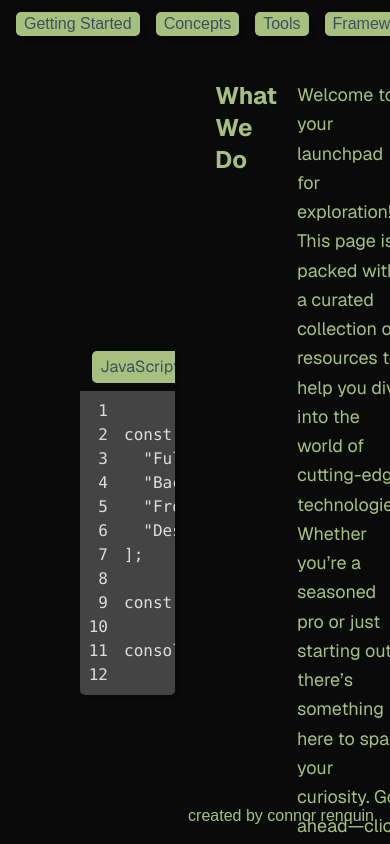
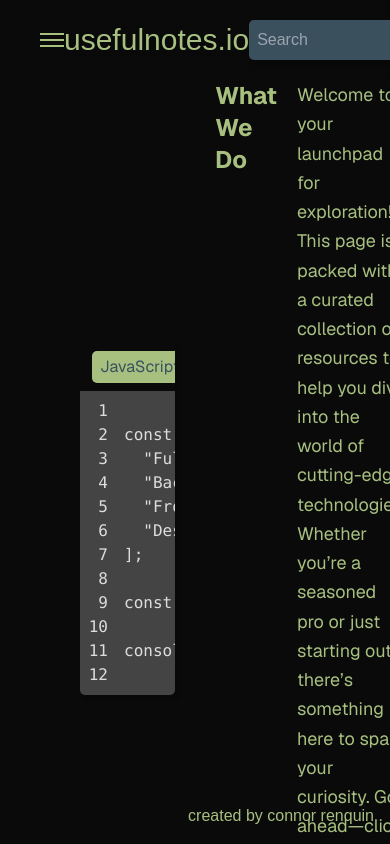
Before and after one commit to RealMrRabbit/usefulnotes.io, a Next.js app: page / in a window 390 px wide. Shown: the top 844 px of the page. Built offline with nearby package versions, Linux system fonts and the light colour scheme.

Commit message:
hamburger menu

```diff
--- a/app/components/nav-bar.tsx
+++ b/app/components/nav-bar.tsx
@@ -1,21 +1,39 @@
+'use client';
+
+import { useState } from "react";
 import Button from "./button";
 import Logo from "./logo";
 import Search from "./search";
 import SocialLinks from "./social-links";
 
 export default function NavBar() {
+  const [menuOpen, setMenuOpen] = useState(false);
+
   return (
-    <div className="fixed left-0 w-full h-12 flex items-center justify-between px-4 z-50 bg-gradient-to-b from-background to-transparent">
+    <div className="fixed left-0 w-full h-12 flex items-center justify-between p-10 z-50 bg-gradient-to-b from-background to-transparent">
       {/* Left: Logo */}
 
+      {/* Hamburger Menu Icon (visible on smaller screens) */}
+      <button
+        className="lg:hidden flex items-center justify-center w-10 h-10"
+        onClick={() => setMenuOpen(!menuOpen)}
+      >
+        <div className="space-y-1">
+          <span className="block w-6 h-0.5 bg-button"></span>
+          <span className="block w-6 h-0.5 bg-button"></span>
+          <span className="block w-6 h-0.5 bg-button"></span>
+        </div>
+      </button>
+
       {/* Center: Navigation Buttons */}
-      <div className="flex gap-x-4">
+      <div className="hidden lg:flex gap-x-4">
         <Button text="Getting Started" />
         <Button text="Concepts" />
         <Button text="Tools" />
         <Button text="Frameworks" />
         <Button text="Languages" />
       </div>
+
 
       <Logo />
 
@@ -24,6 +42,19 @@ export default function NavBar() {
         <Search />
         <SocialLinks />
       </div>
+
+      {/* Dropdown Menu (shown when menuOpen is true) */}
+      {menuOpen && (
+        <div className="absolute top-12 left-10 w-[50%] lg:hidden">
+          <div className="flex flex-col gap-y-2 p-4">
+            <Button text="Getting Started" />
+            <Button text="Concepts" />
+            <Button text="Tools" />
+            <Button text="Frameworks" />
+            <Button text="Languages" />
+          </div>
+        </div>
+      )}
     </div>
   );
 }
```
